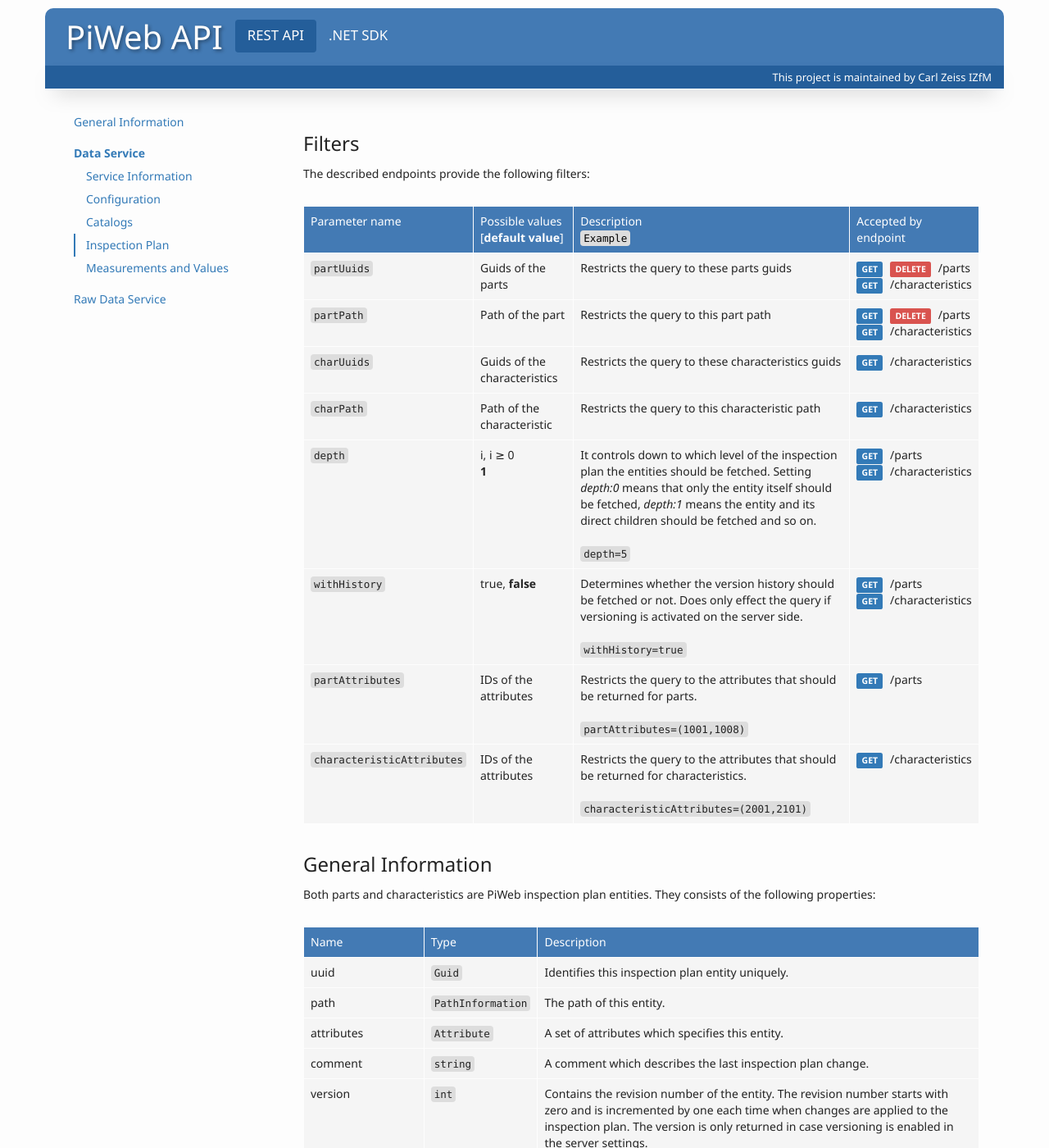
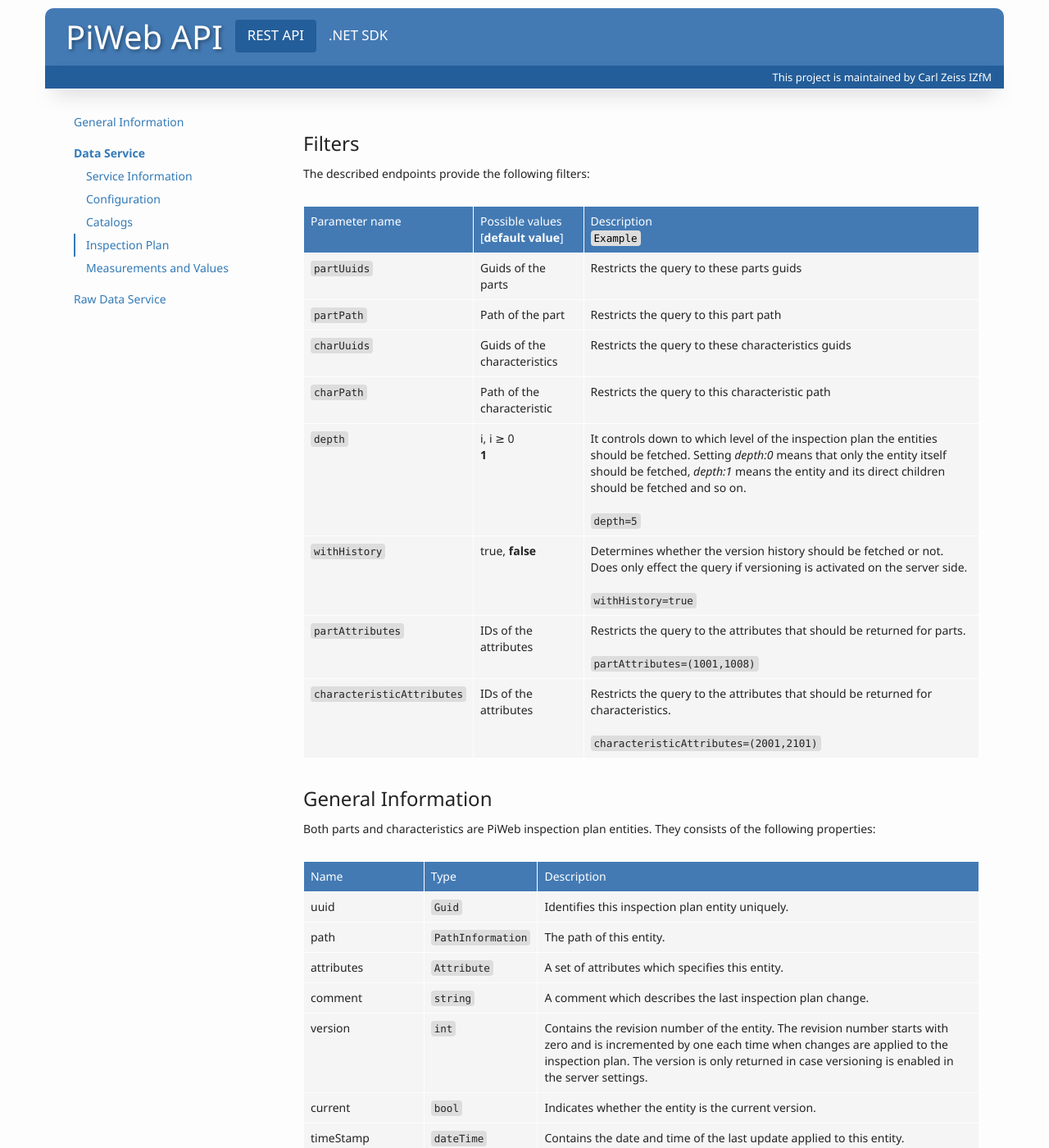
Before and after one commit to ZEISS-PiWeb/PiWeb-Api, a Jekyll site: the page built from _pages/0124-restapi-dataservice-inspectionplan.md, in a window 1280 px wide and 1400 px high, scrolled down 1012 px. Shown: the whole window at 82% size. Built offline with Jekyll 4.4.1, drawn with Linux system fonts in a browser that asks for light colours.

Commit message:
Update 0124-restapi-dataservice-inspectionplan.md

````diff
--- a/_pages/0124-restapi-dataservice-inspectionplan.md
+++ b/_pages/0124-restapi-dataservice-inspectionplan.md
@@ -22,7 +22,7 @@
 {% assign endpoint="/parts" %}
 {% assign summary="Fetches parts" %}
 {% capture description %}
-You can fetch all parts or certain parts if you restrict the query by [filter uri parameters](#filters).
+You can fetch all parts or certain parts. Possible [filter uri parameters](#filters) are `partUuids`, `partPath`, `depth`, `withHistory` and `partAttributes`.
 {% endcapture %}
 {% assign exampleCaption="Fetch the part with the path '/metal part' without possible child parts" %}
 
@@ -271,7 +271,7 @@
 {% assign method="GET" %}
 {% assign endpoint="/characteristics" %}
 {% assign summary="Fetches characteristics" %}
-{% assign description="You can fetch all characteristics or the characteristics described by the uri parameters. Only direct characteristics are fetched, characteristics beneath child parts are not considered." %}
+{% assign description="You can fetch all characteristics or the characteristics described by the uri parameters. Possible [filter uri parameters](#filters) are `partUuids`, `partPath`, `charUuids`, `charPath`, `depth`, `withHistory` and `characteristicAttributes`.Only direct characteristics are fetched, characteristics beneath child parts are not considered." %}
 {% assign exampleCaption="Fetch all characteristics beneath the part '/metal part' until depth=2" %}
 
 {% capture jsonrequest %}
@@ -542,16 +542,16 @@
 The described endpoints provide the following filters:
 
 {% capture table %}
-Parameter name      | Possible values [**default value**] | Description  <br> ```Example``` | Accepted by endpoint
---------------------|------------------------------       |---------------------------------|--------------------------
-`partUuids`           | Guids of the parts | Restricts the query to these parts guids | <nobr>{{site.sections['getLabel']}} {{site.sections['deleteLabel']}} /parts</nobr><br> {{site.sections['getLabel']}} /characteristics
-`partPath`            | Path of the part | Restricts the query to this part path  | <nobr>{{site.sections['getLabel']}} {{site.sections['deleteLabel']}} /parts</nobr><br> {{site.sections['getLabel']}} /characteristics
-`charUuids`           | Guids of the characteristics | Restricts the query to these characteristics guids | <nobr>{{site.sections['getLabel']}} /characteristics</nobr>
-`charPath`            | Path of the characteristic | Restricts the query to this characteristic path  | <nobr>{{site.sections['getLabel']}} /characteristics</nobr>
-`depth`               | i, i ≥ 0  <br>**1**  | It controls down to which level of the inspection plan the entities should be fetched. Setting *depth:0* means that only the entity itself should be fetched, *depth:1* means the entity and its direct children should be fetched and so on. <br><br>`depth=5` | <nobr>{{site.sections['getLabel']}} /parts</nobr><br> {{site.sections['getLabel']}} /characteristics
-`withHistory`         | true, **false**      | Determines whether the version history should be fetched or not. Does only effect the query if versioning is activated on the server side. <br><br>`withHistory=true` | <nobr>{{site.sections['getLabel']}} /parts</nobr><br> {{site.sections['getLabel']}} /characteristics
-`partAttributes`      | IDs of the attributes | Restricts the query to the attributes that should be returned for parts. <br><br>`partAttributes=(1001,1008)` | <nobr>{{site.sections['getLabel']}} /parts</nobr>
-`characteristicAttributes` | IDs of the attributes | Restricts the query to the attributes that should be returned for characteristics. <br><br>`characteristicAttributes=(2001,2101)` | <nobr>{{site.sections['getLabel']}} /characteristics</nobr>
+Parameter name      | Possible values [**default value**] | Description  <br> ```Example```
+--------------------|------------------------------       |--------------------------------
+`partUuids`           | Guids of the parts | Restricts the query to these parts guids
+`partPath`            | Path of the part | Restricts the query to this part path
+`charUuids`           | Guids of the characteristics | Restricts the query to these characteristics guids
+`charPath`            | Path of the characteristic | Restricts the query to this characteristic path
+`depth`               | i, i ≥ 0  <br>**1**  | It controls down to which level of the inspection plan the entities should be fetched. Setting *depth:0* means that only the entity itself should be fetched, *depth:1* means the entity and its direct children should be fetched and so on. <br><br>`depth=5`
+`withHistory`         | true, **false**      | Determines whether the version history should be fetched or not. Does only effect the query if versioning is activated on the server side. <br><br>`withHistory=true`
+`partAttributes`      | IDs of the attributes | Restricts the query to the attributes that should be returned for parts. <br><br>`partAttributes=(1001,1008)`
+`characteristicAttributes` | IDs of the attributes | Restricts the query to the attributes that should be returned for characteristics. <br><br>`characteristicAttributes=(2001,2101)`
 {% endcapture %}
 {{ table | markdownify | replace: '<table>', '<table class="table table-hover">' }}
 
````
